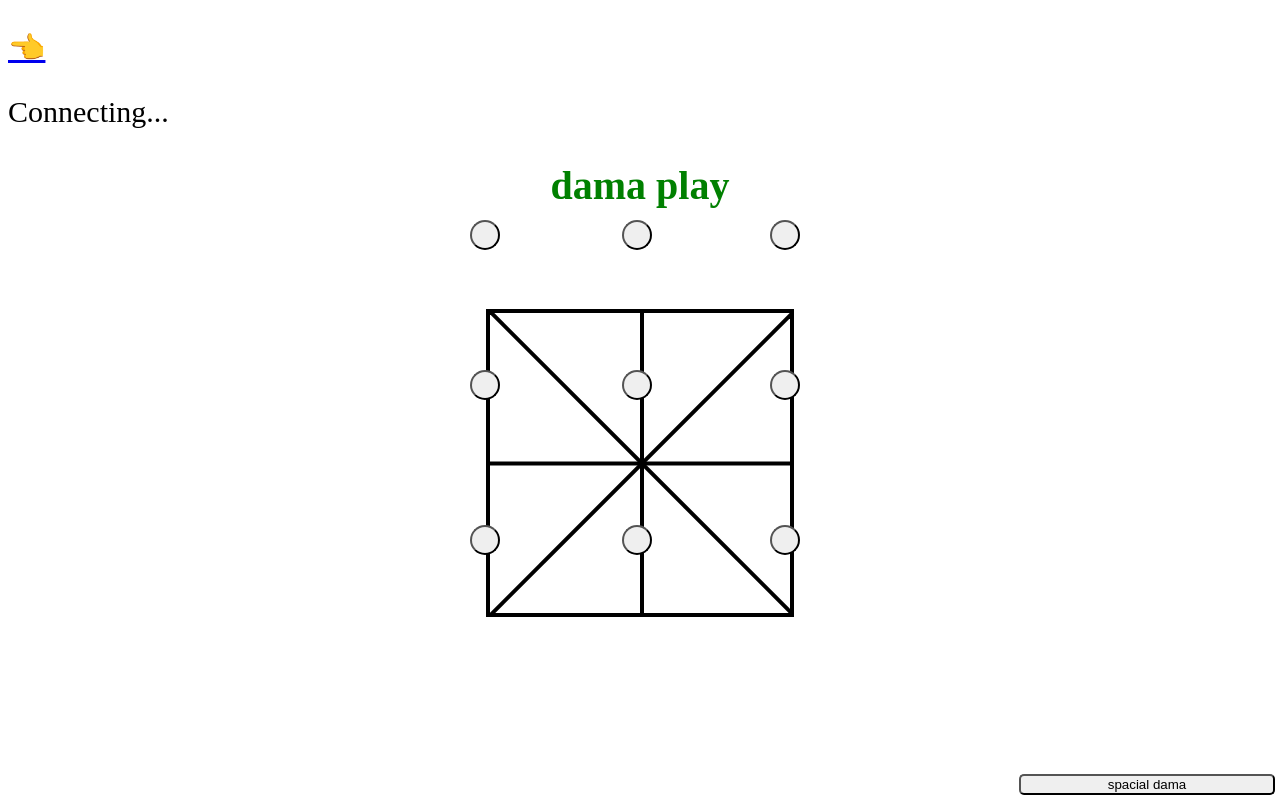
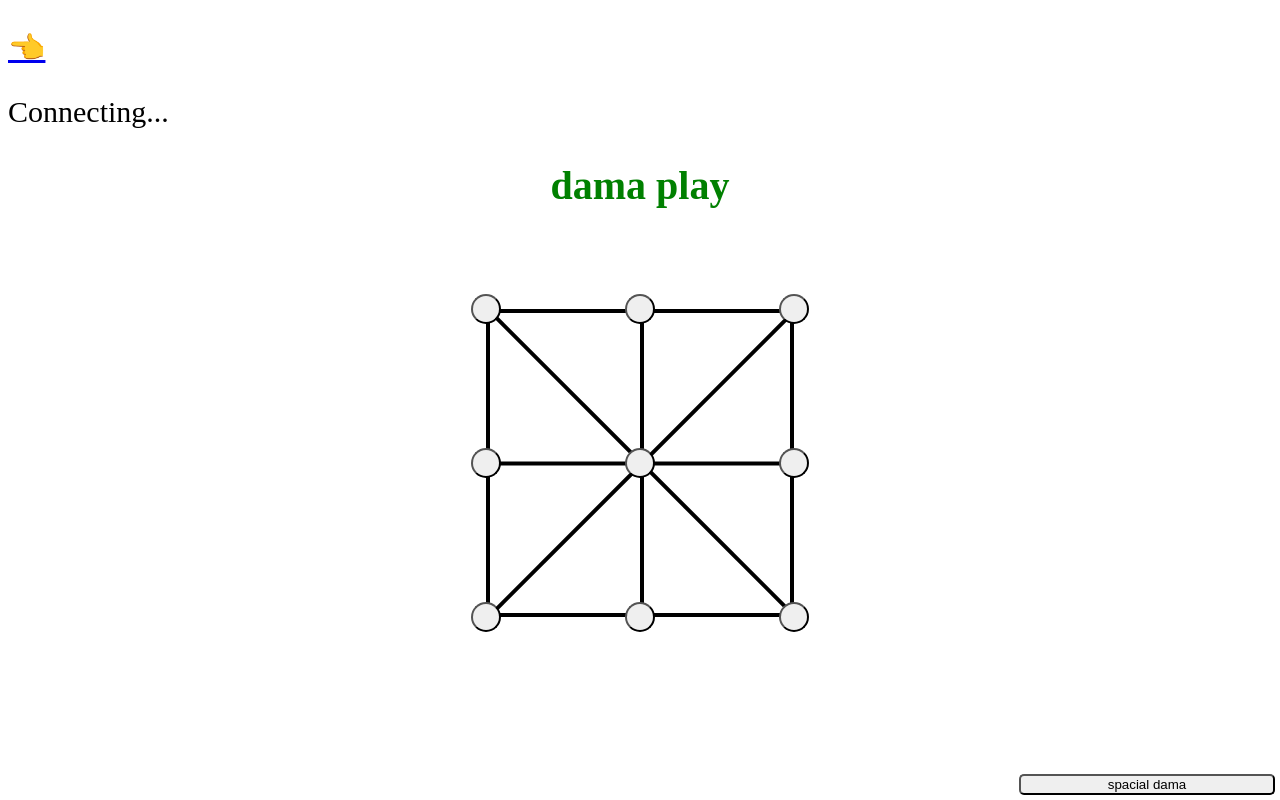
Before and after one commit to Eyob37/Best_Organized, a plain HTML site: page dama.html in a window 1280 px wide. Drawn offline with Linux system fonts and the light colour scheme; no server answers.

Commit message:
Update dama.html

```diff
--- a/dama.html
+++ b/dama.html
@@ -218,6 +218,39 @@ function initializeBoard() {
     });
 }
 
+function initializeButtonPosition() {
+const Board = document.getElementById("damaboard");
+const buttons = document.querySelectorAll("#inputs button");
+
+const aksPos = Board.getBoundingClientRect();
+console.log(aksPos.width);
+// Define the button positions relative to the board (ends and center)
+const positions = [
+    { top: aksPos.top , left: aksPos.left }, // Top-left corner
+    { top: aksPos.top, left: aksPos.left + aksPos.width / 2 }, // Top-center
+    { top: aksPos.top, left: aksPos.left + aksPos.width }, // Top-right corner
+    { top: aksPos.top + aksPos.height / 2, left: aksPos.left }, // Middle-left
+    { top: aksPos.top + aksPos.height / 2, left: aksPos.left + aksPos.width / 2 }, // Center
+    { top: aksPos.top + aksPos.height / 2, left: aksPos.left + aksPos.width }, // Middle-right
+    { top: aksPos.top + aksPos. height, left: aksPos.left }, // Bottom-left corner
+    { top: aksPos.top + aksPos. height, left: aksPos.left + aksPos.width / 2 }, // Bottom-center
+    { top: aksPos.top + aksPos. height, left: aksPos.left + aksPos.width } // Bottom-right corner
+];
+
+// Apply the position to each button
+buttons.forEach((button, i) => {
+    let pos = positions[i];
+    button.style.position = 'absolute'; // Ensure absolute positioning for placement
+    button.style.transform = 'translate(-50%, -50%)'; // Center the button on its position
+
+    // Apply the position styles based on the array
+    if (pos.top !== undefined) button.style.top = `${pos.top}px`;
+    if (pos.bottom !== undefined) button.style.bottom = `${pos.bottom}px`;
+    if (pos.left !== undefined) button.style.left = `${pos.left}px`;
+    if (pos.right !== undefined) button.style.right = `${pos.right}px`;
+});
+}
+
 function updateBoard() {
     inputs.forEach((input, i) => {
         input.dataset.player = board[i] || "";
@@ -266,6 +299,7 @@ async function assignPlayer() {
         console.error("Error assigning player:", error);
         statusText.textContent = "Error connecting to the game. Please check your internet connection.";
     }
+initializeButtonPosition();
 }
 
 // **Update Board from Firebase**
@@ -362,7 +396,7 @@ async function startGame() {
 
     initializeBoard();
 }
-
+initializeButtonPosition();
 startGame();
     </script>
 </body>
```
